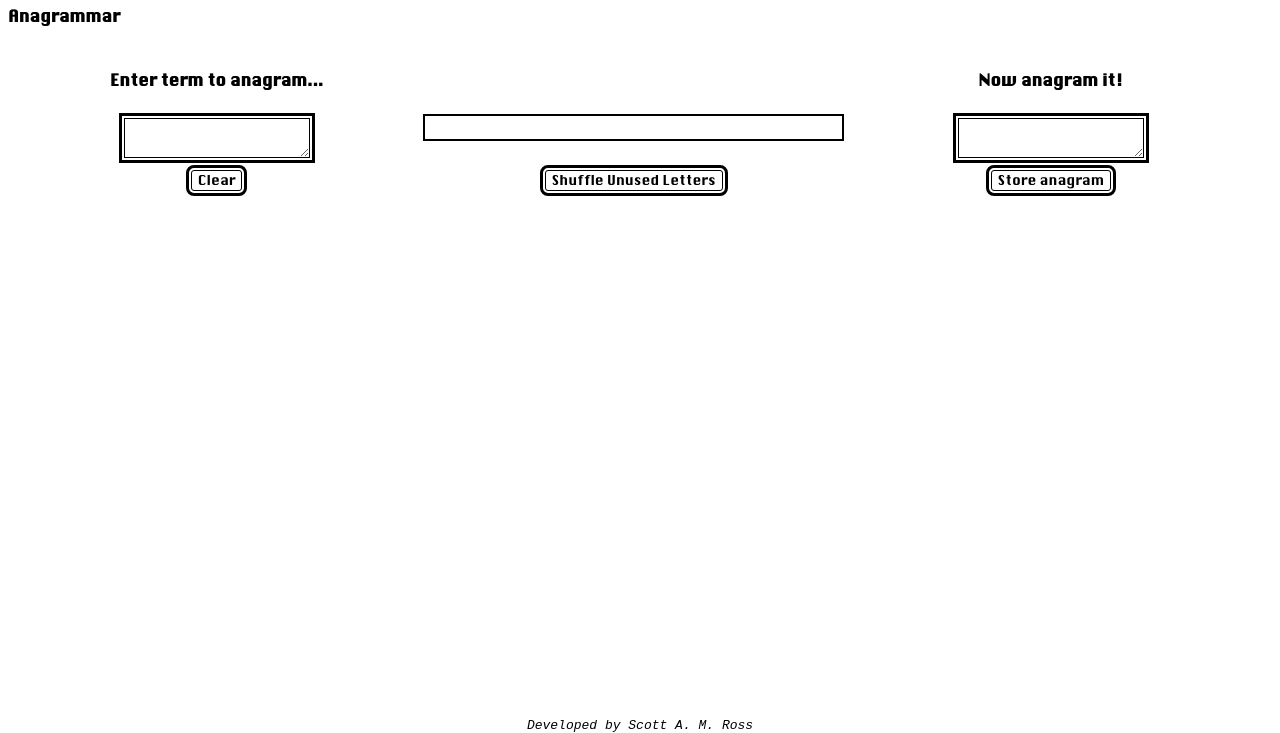
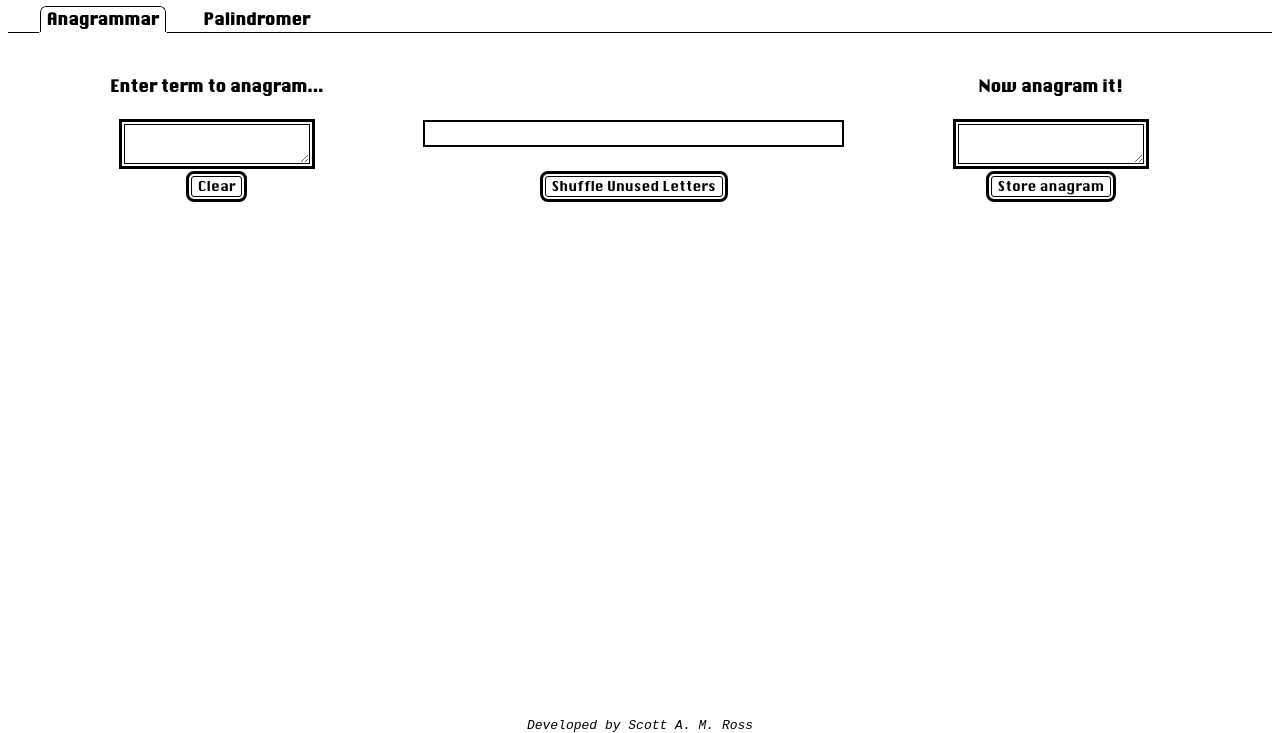
Before and after one commit to BigBossSR/wordplayer, a website with bundled scripts: page src/index.html in a window 1280 px wide. Shown: the part 67-800 px from the top of the page. Built offline with nearby package versions, Linux system fonts and the light colour scheme.

Commit message:
PALINDROMER: set up basic routing for Palindromer and begin converting Anagrammar to class model

```diff
--- a/src/anagrammar/anagrammar.js
+++ b/src/anagrammar/anagrammar.js
@@ -1,4 +1,4 @@
-import { rawInput, modifiedInput, letterBank, letterBankButton, listContainer, storeModifiedButton, clearRawButton, templateContainer, footerCredit } from '../common/elements.js';
+import { rawInput, rawTextLabel, modifiedInput, letterBank, letterBankButton, listContainer, storeModifiedButton, clearRawButton, templateContainer, footerCredit } from '../common/elements.js';
 import { areTermsEqual, getAlphanumerics, setCookieJSON, getCookieJSON, shuffleArray, randomFromArray } from '../common/util.js';
 
 const DEFAULT_INPUTS = [
@@ -32,6 +32,10 @@ const FOOTER_CREDITS = ["Casts Motors", "At Most Cross", "Coast Storms", "So Sto
 
 const APP_KEY = 'ANAGRAMMAR';
 
+const anagrammerLabels = {
+  anagrammar_rawText_label: "Enter term to anagram..."
+};
+
 function applyStyles() {
   rawInput.classList.add('classic-input');
   modifiedInput.classList.add('classic-input');
@@ -54,7 +58,7 @@ function applyStyles() {
 
 }
 
-const Anagrammar = {
+class Anagrammar {
   // todo: in-progress refactor to simplify and implement class method
   /*handleModifiedInput: () => {
     let newValue = modifiedInput.value;
@@ -76,7 +80,12 @@ const Anagrammar = {
 
   },*/
 
-  init: () => {
+  #initializeDOM() {
+    rawTextLabel.innerText = anagrammerLabels.anagrammar_rawText_label;
+  }
+
+  init() {
+    this.#initializeDOM();
     applyStyles();
     // track the user-created value so we can reference it as needed
     let currentAnagram = '';
--- a/src/common/elements.js
+++ b/src/common/elements.js
@@ -1,3 +1,5 @@
+export const tabs = document.getElementById('gamer-tabs');
+export const rawTextLabel = document.getElementById('raw-text-label');
 export const rawInput = document.getElementById('raw-text-input');
 export const letterBank = document.getElementById('letter-bank');
 export const modifiedInput = document.getElementById('modified-text-input');
--- a/src/index.html
+++ b/src/index.html
@@ -15,6 +15,33 @@
             background-color: white;
             font-family: Chicago;
         }
+
+        #gamer-tabs {
+            border-bottom: 1px solid black;
+        }
+
+        #gamer-tabs div {
+            display: inline-block;
+            padding: 2px 6px;
+            margin-left: 2.5%;
+        }
+
+        #gamer-tabs div.active-tab {
+            outline: 1px solid white;
+            border-left: 1px solid black;
+            border-top: 1px solid black;
+            border-right: 1px solid black;
+            border-radius: 6px 6px 0 0;
+        }
+
+        #gamer-tabs div:not(.active-tab) {
+            cursor: pointer;
+        }
+
+        #gamer-tabs div:not('.active-tab'):hover {
+            text-decoration: underline;
+        }
+
         .classic-button {
             border-radius: 3px;
             background-color: white;
@@ -107,10 +134,10 @@
 <body>
     <h2>Wordplayer</h2>
     <div id='gamer-container'>
-        <h4 id="current-gamer">Anagrammar</h4>
+        <h4 id="gamer-tabs"></h4>
         <div class="input-row">
             <div class="input-column">
-                <h4 id="raw-text-label">Enter term to anagram...</h4>
+                <h4 id="raw-text-label"></h4>
                 <textarea id="raw-text-input"></textarea>
                 <button tabindex="0" id="clear-raw-text-button">Clear</button>
             </div>
--- a/src/index.js
+++ b/src/index.js
@@ -1,13 +1,35 @@
 // todo: I think the goal here was to connect the generic elements with the specific view loaded
 // import { rawInput, modifiedInput } from './common/elements.js'
 // todo: clean the element event listeners
-import { templateContainer } from './common/elements.js';
+import { tabs, templateContainer } from './common/elements.js';
 import Anagrammar from './anagrammar/anagrammar.js';
+import Palindromer from './palindromer/palindromer.js';
 import { loadWebComponentTemplates } from './web-components/index.js';
-// confirm
+
+let currentApp;
+
 const setView = (view) => {
-  view.init()
+  currentApp = new view();
+  currentApp.init()
 }
+
+[Anagrammar, Palindromer].forEach(app => {
+  const tabLink = document.createElement('div');
+  tabLink.innerText = app.name;
+  if (app.name === 'Anagrammar') {
+    tabLink.classList.add('active-tab');
+  }
+
+  tabLink.addEventListener('click', () => {
+    if (currentApp.name !== app.name) {
+        tabs.querySelector('.active-tab').classList.remove('active-tab');
+        tabLink.classList.add('active-tab');
+        setView(app);
+      }
+  });
+  tabs.appendChild(tabLink);
+})
+
 
 loadWebComponentTemplates(templateContainer)
   .then(() => {
--- a/src/palindromer/palindromer.js
+++ b/src/palindromer/palindromer.js
@@ -0,0 +1,21 @@
+import { rawTextLabel } from '../common/elements.js';
+
+const palindromerLabels = {
+	palindromer_rawText_label: 'Start building a palindrome...'
+};
+
+class Palindromer {
+	constructor() {
+
+	}
+
+	#initializeDOM() {
+		rawTextLabel.innerText = palindromerLabels.palindromer_rawText_label;
+	}
+
+	init() {
+		this.#initializeDOM();
+	}
+}
+
+export default Palindromer;
```
Also changed, not shown: README.md.
